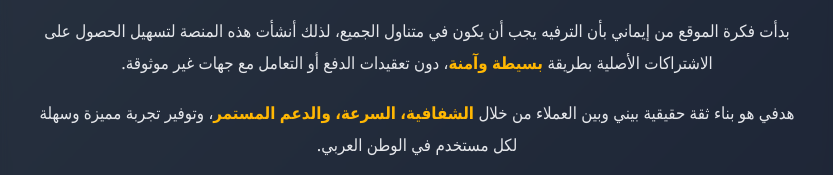
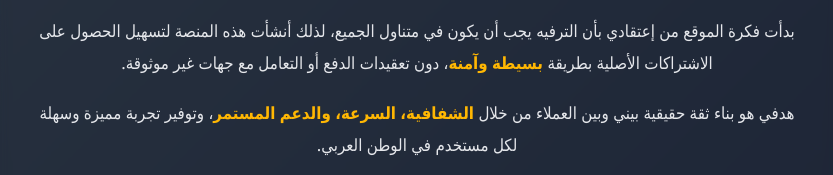
Before and after one commit to johnlatif2026/Subscribe, a website: page public/index.html in a window 1280 px wide. Shown: the part 1511-1686 px from the top of the page, 223-1056 px from the left. Drawn offline with Linux system fonts and the light colour scheme.

Commit message:
Update index.html

```diff
--- a/public/index.html
+++ b/public/index.html
@@ -345,7 +345,7 @@
     </p>
 
     <p>
-      بدأت فكرة الموقع من إيماني بأن الترفيه يجب أن يكون في متناول الجميع،
+      بدأت فكرة الموقع من إعتقادي بأن الترفيه يجب أن يكون في متناول الجميع،
       لذلك أنشأت هذه المنصة لتسهيل الحصول على الاشتراكات الأصلية بطريقة
       <strong>بسيطة وآمنة</strong>، دون تعقيدات الدفع أو التعامل مع جهات غير موثوقة.
     </p>
```
